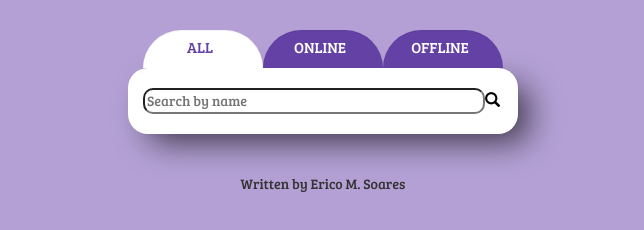
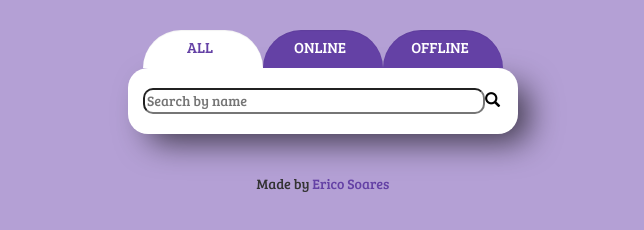
Before and after one commit to ericoSoares/twitch-status-viewer, a plain HTML site: page index.html in a window 1280 px wide. Shown: the part 116-346 px from the top of the page, without its empty margins (317-961 px from the left). Drawn offline with nearby package versions, Linux system fonts and the light colour scheme.

Commit message:
cleaning up code

```diff
--- a/index.html
+++ b/index.html
@@ -1,22 +1,14 @@
 <!DOCTYPE html>
 <html lang="en" >
-
 <head>
   <meta charset="UTF-8">
   <title>Twitch Status Viewer</title>
   <link href="https://fonts.googleapis.com/css?family=Bree+Serif" rel="stylesheet">
-
   <link rel='stylesheet prefetch' href='https://cdnjs.cloudflare.com/ajax/libs/twitter-bootstrap/3.3.7/css/bootstrap.min.css'>
-
       <link rel="stylesheet" href="css/style.css">
-
-
 </head>
-
 <body>
-
   <div id="mainBody" class="container">
-
   <div class="text-center" id="title">
     <h1 id="titleText">Twitch Stream Status</h1>
   <div id="tabs" class="container">
@@ -34,18 +26,9 @@
   <div id="results" class="container resultContainer">
     <input type="text" id="searchBox" placeholder="Search by name"><span class="glyphicon glyphicon-search" style="margin-left:3px;"></span></input>
   </div>
-
-<div class="text-center"><p>Written by Erico M. Soares</p></div>
+<div class="text-center"><p>Made by <a href="https://github.com/ericoSoares" target="_blank">Erico Soares</a></p></div>
 </div>
   <script src='https://cdnjs.cloudflare.com/ajax/libs/jquery/3.2.1/jquery.min.js'></script>
-
-
-
-    <script  src="js/index.js"></script>
-
-
-
-
+  <script  src="js/index.js"></script>
 </body>
-
 </html>
```
